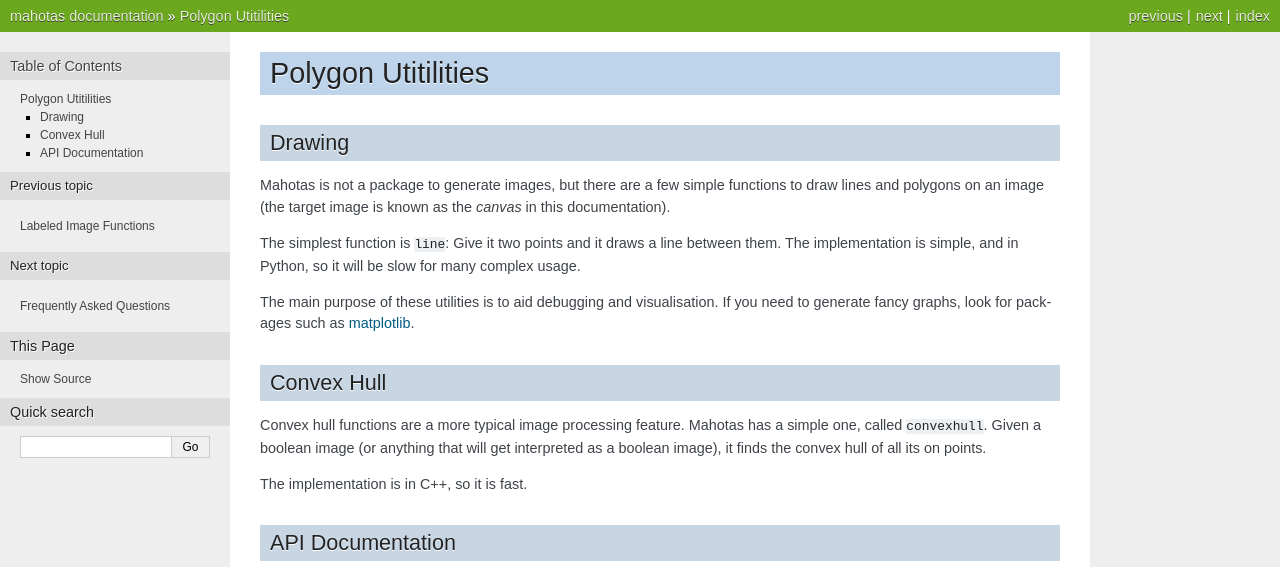
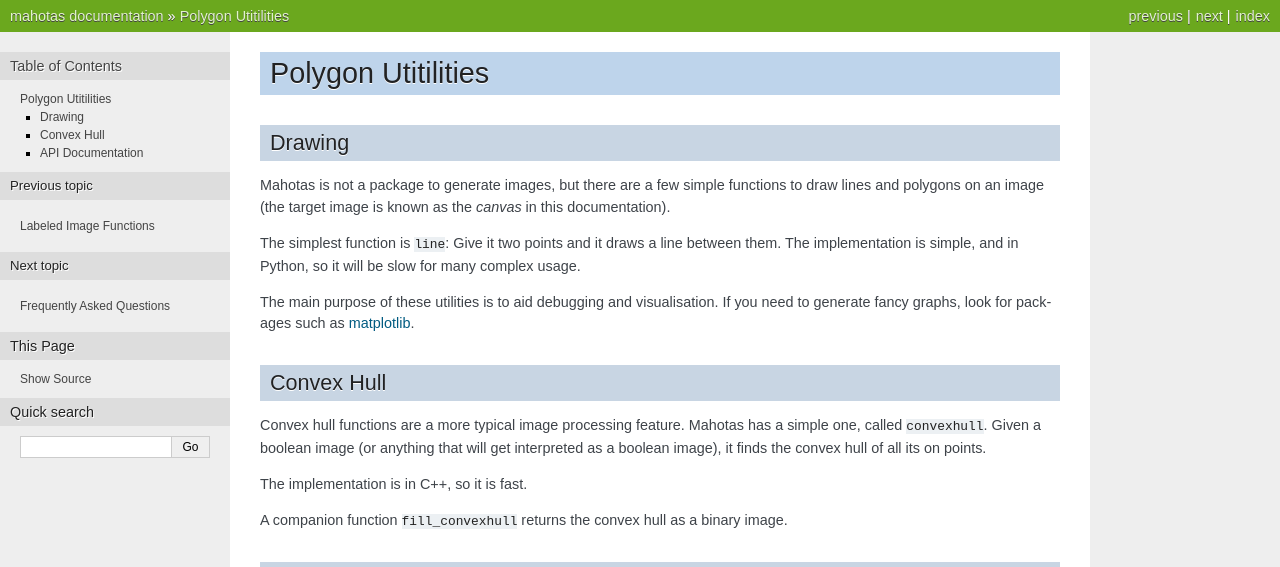
Before and after one commit to luispedro/mahotas, a Sphinx documentation site: the page built from docs/source/polygon.rst, in a window 1280 px wide, cut to the strip 0-567 px from the top of the page. Built offline with Sphinx 7.4.7, drawn with Linux system fonts in a browser that asks for light colours; formulas are drawn with MathJax 3.

Commit message:
DOC Mention fill_convexhull

```diff
--- a/docs/source/polygon.rst
+++ b/docs/source/polygon.rst
@@ -27,6 +27,9 @@ on points.
 
 The implementation is in C++, so it is fast.
 
+A companion function ``fill_convexhull`` returns the convex hull as a binary
+image.
+
 API Documentation
 -----------------
 
```
